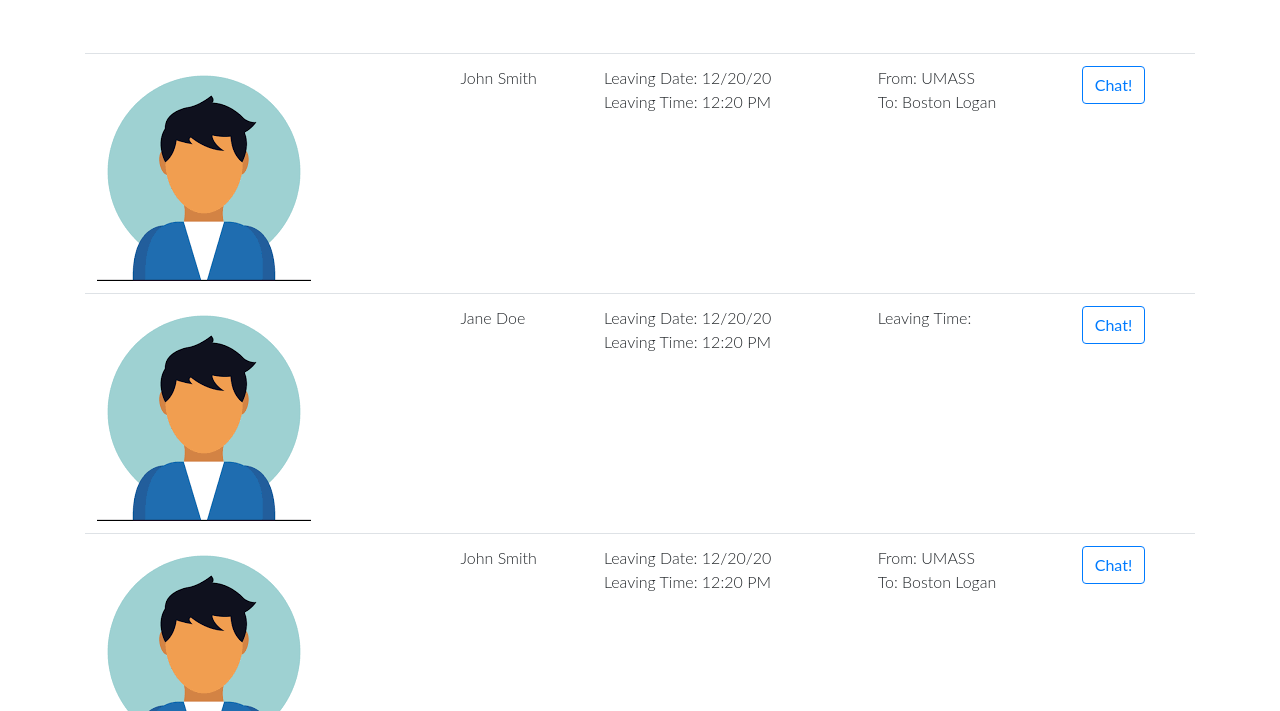
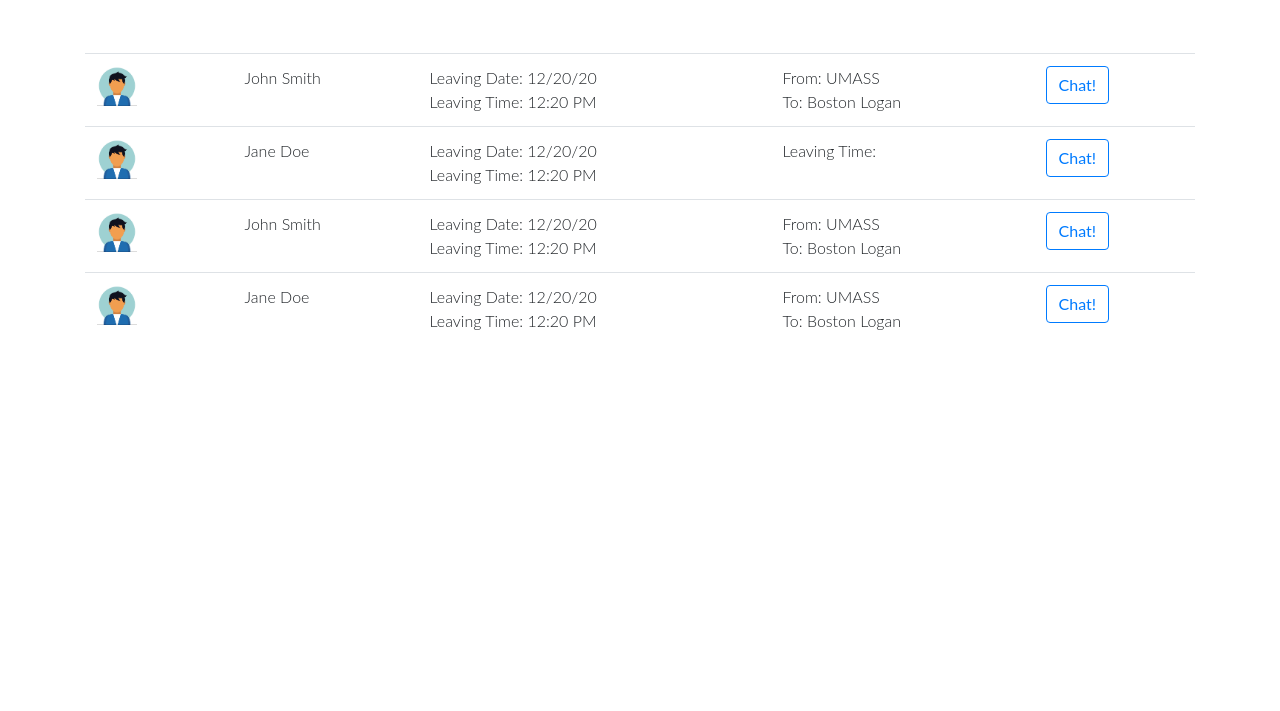
Before and after one commit to ymekky/cs326-final-vav, a website: page bestMatches.html in a window 1280 px wide. Shown: the part 89-800 px from the top of the page. Drawn offline with nearby package versions, Linux system fonts and the light colour scheme.

Commit message:
image fixed

```diff
--- a/index.css
+++ b/index.css
@@ -104,3 +104,8 @@ body {
     margin: 10% auto;
     text-align: left;
 }
+
+.profile-img{
+	height: 40px;
+	width: 40px;
+}
```
